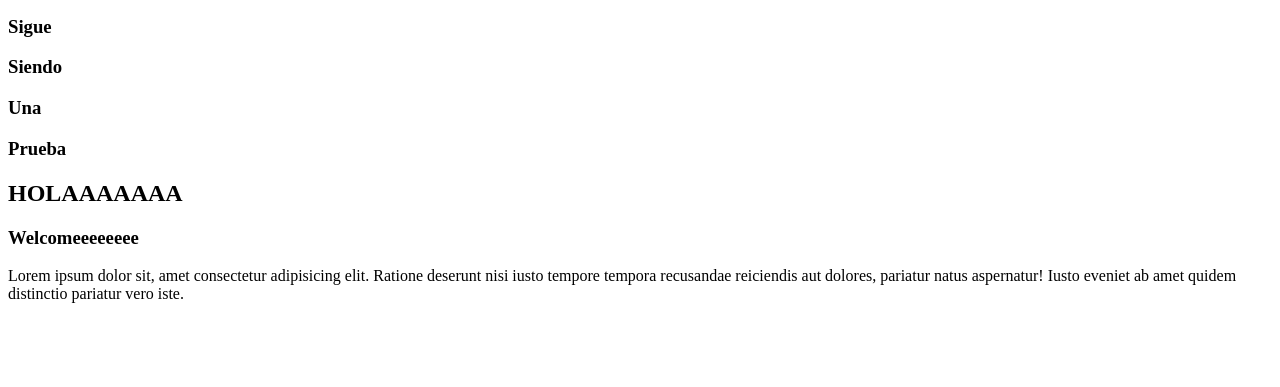
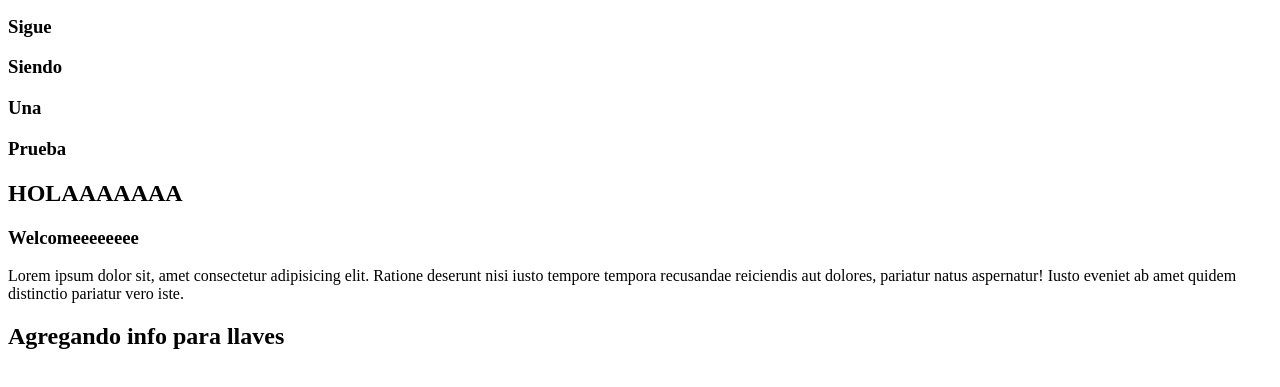
Before and after one commit to alejandropalma86/azul-school, a plain HTML site: page index.html in a window 1280 px wide. Shown: the part 105-492 px from the top of the page. Drawn offline with Linux system fonts and the light colour scheme.

Commit message:
Added Info Llaves

```diff
--- a/index.html
+++ b/index.html
@@ -18,5 +18,7 @@
         Ratione deserunt nisi iusto tempore tempora recusandae reiciendis
         aut dolores, pariatur natus aspernatur! Iusto eveniet ab amet quidem
         distinctio pariatur vero iste.</p>
+
+    <h2>Agregando info para llaves</h2>
 </body>
 </html>
```
